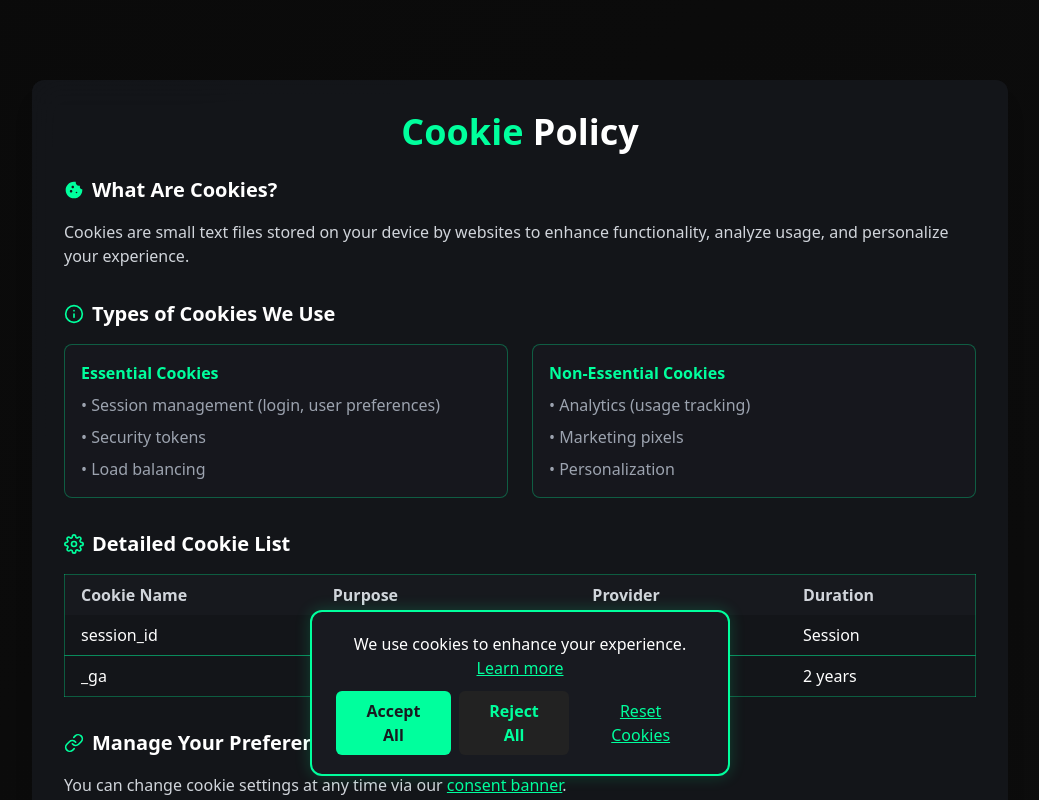
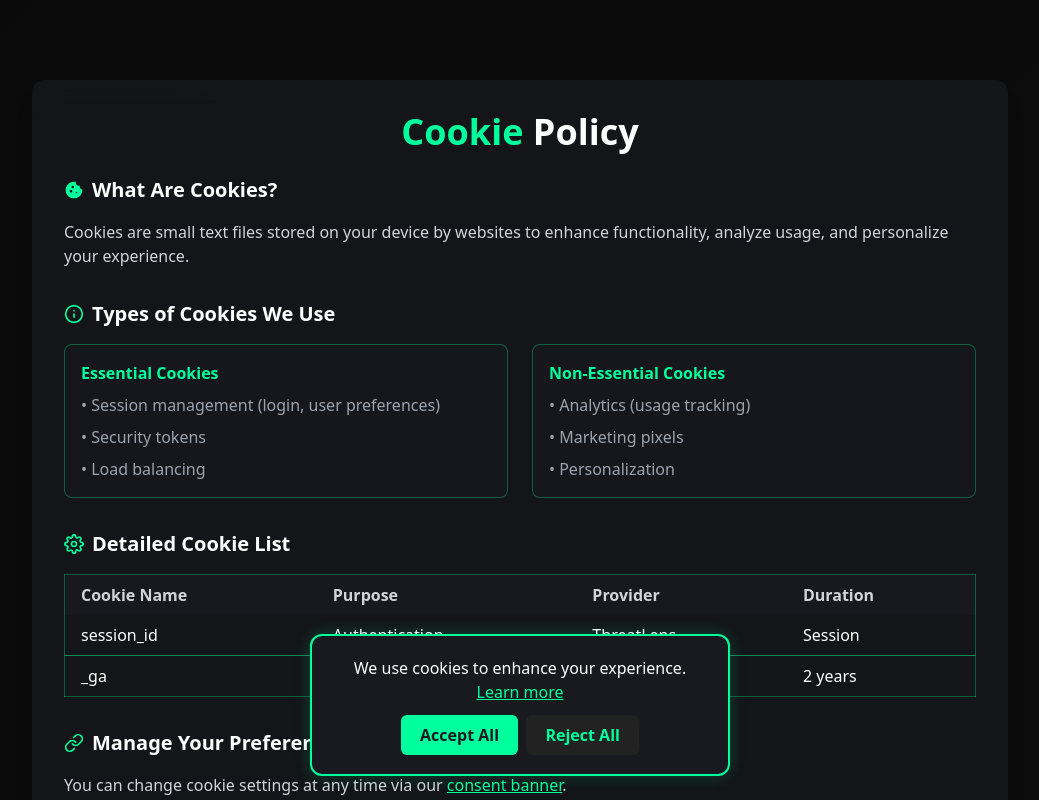
Before and after one commit to innovatewithkishlay/BankLayerTracker, a React (Vite) app in the folder frontend/: page /cookie-policy in a window 1280 px wide. Shown: the top 800 px of the page, without its empty margins (120-1159 px from the left). Built offline with nearby package versions, Linux system fonts and the light colour scheme; no server answers.

Commit message:
removed the reset button

```diff
--- a/frontend/src/components/UI/CookieBanner.tsx
+++ b/frontend/src/components/UI/CookieBanner.tsx
@@ -111,19 +111,6 @@ export default function CookieBanner() {
             >
               Reject All
             </button>
-            <button
-              onClick={handleReset}
-              style={{
-                background: "none",
-                color: "#00ff9d",
-                border: "none",
-                textDecoration: "underline",
-                cursor: "pointer",
-                padding: "0.5rem 0.8rem",
-              }}
-            >
-              Reset Cookies
-            </button>
           </div>
         </motion.div>
       )}
--- a/frontend/src/pages/ContributePage.tsx
+++ b/frontend/src/pages/ContributePage.tsx
@@ -14,7 +14,6 @@ export default function ContributePage() {
 
   return (
     <div className="min-h-screen bg-gradient-to-br from-[#0a0a0a] to-[#0d0d0d] text-white">
-      {/* Home icon absolutely fixed at the top-left */}
       <button
         onClick={() => navigate("/")}
         className="fixed left-2 top-2 z-50 p-2 rounded-lg bg-[#181a20]/80 border border-[#00ff9d]/30 text-[#00ff9d] hover:bg-[#00ff9d]/10 hover:border-[#00ff9d] transition-all shadow-lg"
```
